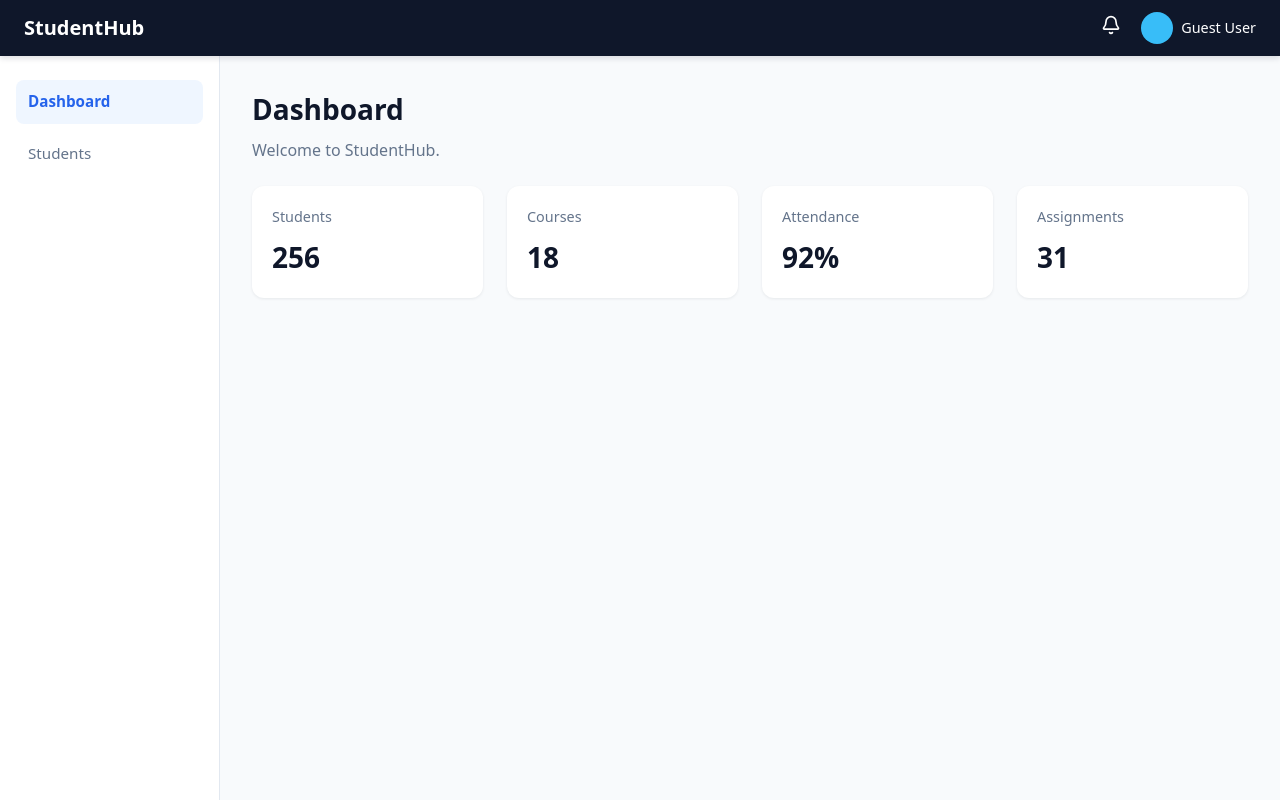
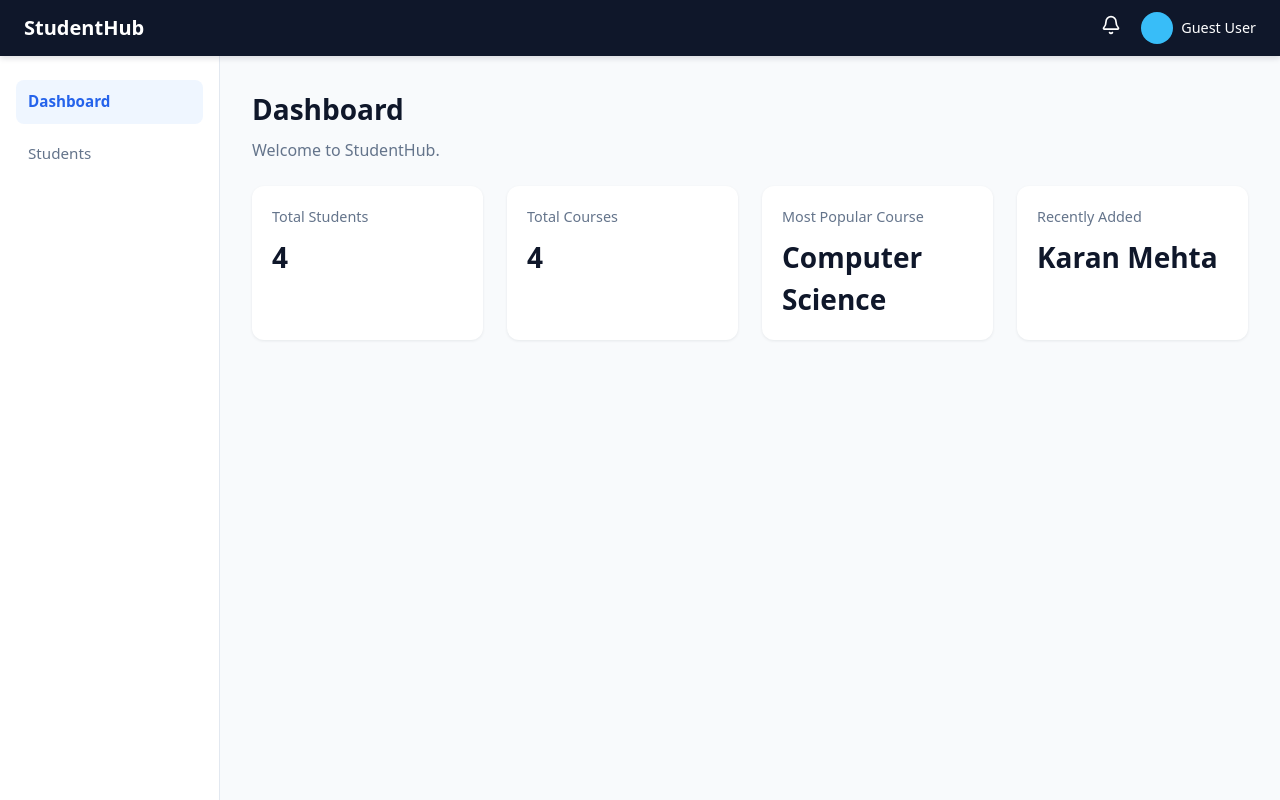
Before and after one commit to manmeet-singh-pb/StudentHub-v2, a React (Vite) app: page / in a window 1280 px wide. Built offline with nearby package versions, Linux system fonts and the light colour scheme.

Commit message:
refactor: apply Phase 6 mentor refinements

```diff
--- /dev/null
+++ b/src/hooks/useStudentAnalytics.js
@@ -0,0 +1,19 @@
+import { useMemo } from "react";
+import {
+  getTotalStudents,
+  getTotalCourses,
+  getMostPopularCourse,
+  getLatestStudent,
+} from "../utils/studentAnalytics.js";
+
+export const useStudentAnalytics = (students) => {
+  return useMemo(
+    () => ({
+      totalStudents: getTotalStudents(students),
+      totalCourses: getTotalCourses(students),
+      mostPopularCourse: getMostPopularCourse(students),
+      latestStudent: getLatestStudent(students),
+    }),
+    [students]
+  );
+};
--- a/src/layouts/MainLayout.jsx
+++ b/src/layouts/MainLayout.jsx
@@ -1,16 +1,19 @@
 import { Outlet } from "react-router-dom";
 import Navbar from "../components/Navbar/Navbar.jsx";
 import Sidebar from "../components/Sidebar/Sidebar.jsx";
+import { useStudents } from "../hooks/useStudents.js";
 import styles from "./MainLayout.module.css";
 
 const MainLayout = () => {
+  const studentsData = useStudents();
+
   return (
     <div className={styles.layout}>
       <Navbar />
       <div className={styles.body}>
         <Sidebar />
         <main className={styles.content}>
-          <Outlet />
+          <Outlet context={studentsData} />
         </main>
       </div>
     </div>
--- a/src/pages/Dashboard.jsx
+++ b/src/pages/Dashboard.jsx
@@ -1,15 +1,35 @@
+import { useOutletContext } from "react-router-dom";
 import StatCard from "../components/StatCard/StatCard.jsx";
-import { dashboardStats } from "../constants/dashboardStats.js";
+import { useStudentAnalytics } from "../hooks/useStudentAnalytics.js";
 import styles from "./Dashboard.module.css";
 
 const Dashboard = () => {
+  const { students } = useOutletContext();
+  const { totalStudents, totalCourses, mostPopularCourse, latestStudent } =
+    useStudentAnalytics(students);
+
+  const stats = [
+    { id: "totalStudents", title: "Total Students", value: totalStudents },
+    { id: "totalCourses", title: "Total Courses", value: totalCourses },
+    {
+      id: "mostPopularCourse",
+      title: "Most Popular Course",
+      value: mostPopularCourse || "—",
+    },
+    {
+      id: "latestStudent",
+      title: "Recently Added",
+      value: latestStudent ? latestStudent.name : "—",
+    },
+  ];
+
   return (
     <section className={styles.page}>
       <h2 className={styles.title}>Dashboard</h2>
       <p className={styles.subtitle}>Welcome to StudentHub.</p>
 
       <div className={styles.statsGrid}>
-        {dashboardStats.map((stat) => (
+        {stats.map((stat) => (
           <StatCard key={stat.id} title={stat.title} value={stat.value} />
         ))}
       </div>
--- a/src/pages/Students.jsx
+++ b/src/pages/Students.jsx
@@ -1,12 +1,12 @@
 import { useState, useMemo } from "react";
-import { useStudents } from "../hooks/useStudents.js";
+import { useOutletContext } from "react-router-dom";
 import StudentTable from "../components/students/StudentTable/StudentTable.jsx";
 import StudentModal from "../components/students/StudentModal/StudentModal.jsx";
 import StudentForm from "../components/students/StudentForm/StudentForm.jsx";
 import styles from "./Students.module.css";
 
 const Students = () => {
-  const { students, addStudent, updateStudent, deleteStudent } = useStudents();
+  const { students, addStudent, updateStudent, deleteStudent } = useOutletContext();
 
   const [isModalOpen, setIsModalOpen] = useState(false);
   const [editingStudent, setEditingStudent] = useState(null);
--- /dev/null
+++ b/src/utils/studentAnalytics.js
@@ -0,0 +1,37 @@
+const normalizeCourseName = (course) => course.trim();
+
+export const getTotalStudents = (students) => students.length;
+
+export const getTotalCourses = (students) => {
+  const uniqueCourses = new Set(
+    students.map((student) => normalizeCourseName(student.course))
+  );
+  return uniqueCourses.size;
+};
+
+export const getMostPopularCourse = (students) => {
+  if (students.length === 0) return null;
+
+  const courseCounts = students.reduce((counts, student) => {
+    const course = normalizeCourseName(student.course);
+    counts[course] = (counts[course] || 0) + 1;
+    return counts;
+  }, {});
+
+  let topCourse = null;
+  let topCount = 0;
+
+  Object.entries(courseCounts).forEach(([course, count]) => {
+    if (count > topCount) {
+      topCourse = course;
+      topCount = count;
+    }
+  });
+
+  return topCourse;
+};
+
+export const getLatestStudent = (students) => {
+  if (students.length === 0) return null;
+  return students[students.length - 1];
+};
```
